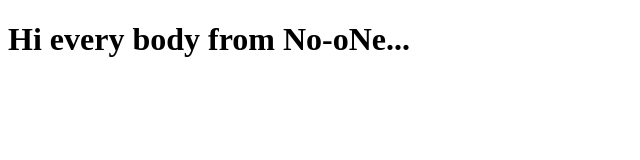
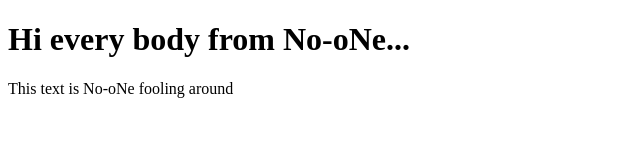
Before and after one commit to No-oNe13/No-oNe13.github.io, a plain HTML site: page index.html in a window 1280 px wide. Shown: the whole page, without its empty margins (0-640 px from the left). Drawn offline with Linux system fonts and the light colour scheme.

Commit message:
Update index.html

```diff
--- a/index.html
+++ b/index.html
@@ -8,5 +8,6 @@
 </head>
 <body>
   <h1>Hi every body from No-oNe...</h1>
+  <p>This text is No-oNe fooling around</p>
 </body>
 </html>
```
